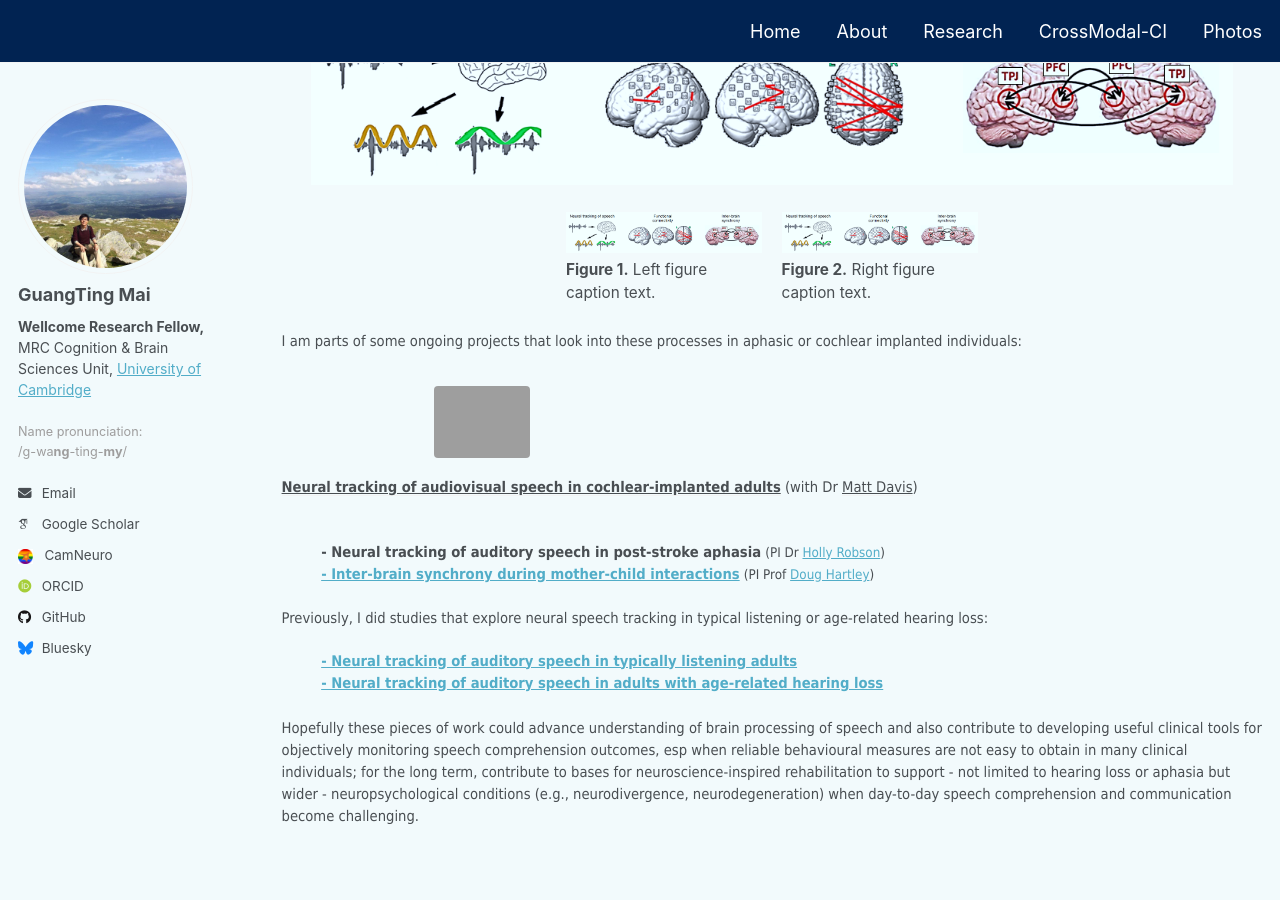
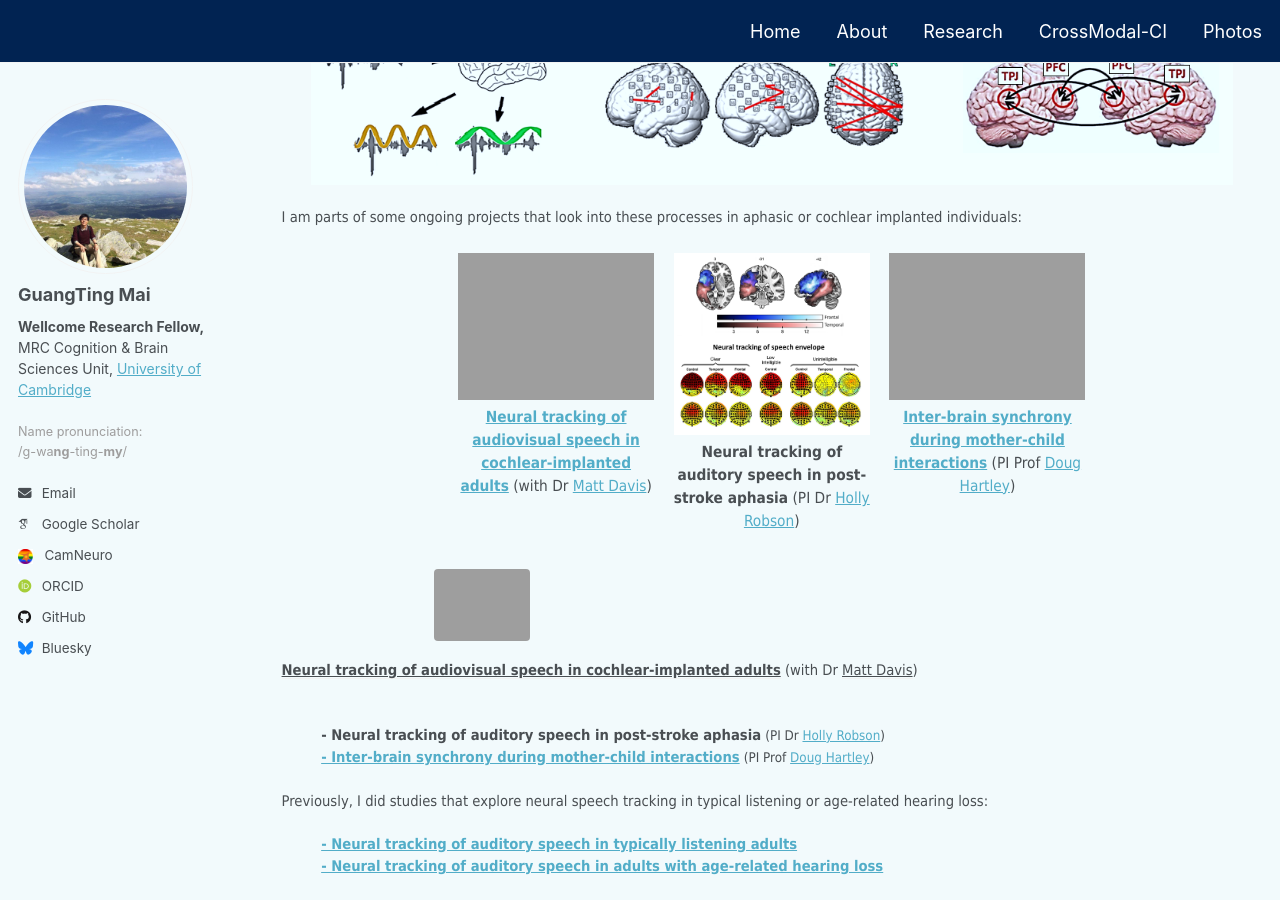
Before and after one commit to guangtingmai/guangtingmai.github.io, a Jekyll site: the page built from _pages/research-content.html, in a window 1280 px wide and 900 px high, scrolled down 356 px. Built offline with Jekyll 4.4.1, drawn with Linux system fonts in a browser that asks for light colours; some web fonts are replaced.

Commit message:
Update research-content.html

```diff
--- a/_pages/research-content.html
+++ b/_pages/research-content.html
@@ -17,30 +17,27 @@ author_profile: true
   <img src="https://guangtingmai.github.io/images/brain_processes.png" width="94%">
 </p>
 
+<p><span style="font-size: 11pt;font-family: Tahoma;line-height: 1.2;display: block;margin-bottom: 0.05vh">I am parts of some ongoing projects that look into these processes in aphasic or cochlear implanted individuals:</span></p>
+<div style="display: flex;justify-content: center;gap: 2%;margin: 1.5em 0;">
 
-
-<div style="
-  display: flex;
-  justify-content: center;
-  gap: 2%;
-  margin: 1.5em 0;
-">
-
-  <!-- Left figure -->
-  <div style="width: 20%; text-align: center;">
-    <img src="https://guangtingmai.github.io/images/brain_processes.png"
-         style="width:100%; display:block;">
-    <p style="width:100%; margin:0.4em 0 0; font-size:0.85em; text-align:left;">
-      <strong>Figure 1.</strong> Left figure caption text.
+  <div style="width: 20%; text-align: center;"><a href="https://guangtingmai.github.io/crossmodal-ci/">
+    <img src="https://guangtingmai.github.io/images/cross-modal-ci-icons.png" style="width:100%; display:block;">
+    <p style="width:100%; margin:0.4em 0 0; font-size:0.85em; font-family:Tahoma;text-align:center;">
+      <strong>Neural tracking of audiovisual speech in cochlear-implanted adults</strong></a> (with Dr <a href="https://www.mrc-cbu.cam.ac.uk/people/matt.davis/">Matt Davis</a>)
     </p>
   </div>
 
-  <!-- Right figure -->
   <div style="width: 20%; text-align: center;">
-    <img src="https://guangtingmai.github.io/images/brain_processes.png"
-         style="width:100%; display:block;">
-    <p style="width:100%; margin:0.4em 0 0; font-size:0.85em; text-align:left;">
-      <strong>Figure 2.</strong> Right figure caption text.
+    <img src="https://guangtingmai.github.io/images/neural-tracking-aphasia-icons.png" style="width:100%; display:block;">
+    <p style="width:100%; margin:0.4em 0 0; font-size:0.85em; font-family:Tahoma;text-align:center;">
+      <strong>Neural tracking of auditory speech in post-stroke aphasia</strong> (PI Dr <a href="https://profiles.ucl.ac.uk/82001-holly-robson">Holly Robson</a>)
+    </p>
+  </div>
+
+  <div style="width: 20%; text-align: center;"><a href="https://guangtingmai.github.io/interbrain-sync/">
+    <img src="https://guangtingmai.github.io/images/cross-modal-ci-icons.png" style="width:100%; display:block;">
+    <p style="width:100%; margin:0.4em 0 0; font-size:0.85em; font-family:Tahoma;text-align:center;">
+      <strong>Inter-brain synchrony during mother-child interactions</strong></a> (PI Prof <a href="https://www.nottingham.ac.uk/Medicine/people/douglas.hartley">Doug Hartley</a>)
     </p>
   </div>
 
@@ -50,7 +47,7 @@ author_profile: true
 
 
 
-<p><span style="font-size: 11pt;font-family: Tahoma;line-height: 1.2;display: block;margin-bottom: 0.05vh">I am parts of some ongoing projects that look into these processes in aphasic or cochlear implanted individuals:</span></p>
+
 <a href="https://guangtingmai.github.io/crossmodal-ci/"><figure style="text-align:center;"><img src="https://guangtingmai.github.io/images/cross-modal-ci-icons.png" style="width: 24%; height: auto;">
   <figcaption><div style="font-size:11pt;font-family:Tahoma;width:100%;box-sizing:border-box;"><strong>Neural tracking of audiovisual speech in cochlear-implanted adults</strong></a> (with Dr <a href="https://www.mrc-cbu.cam.ac.uk/people/matt.davis/">Matt Davis</a>)</div></figcaption></figure>
 <p>
```
